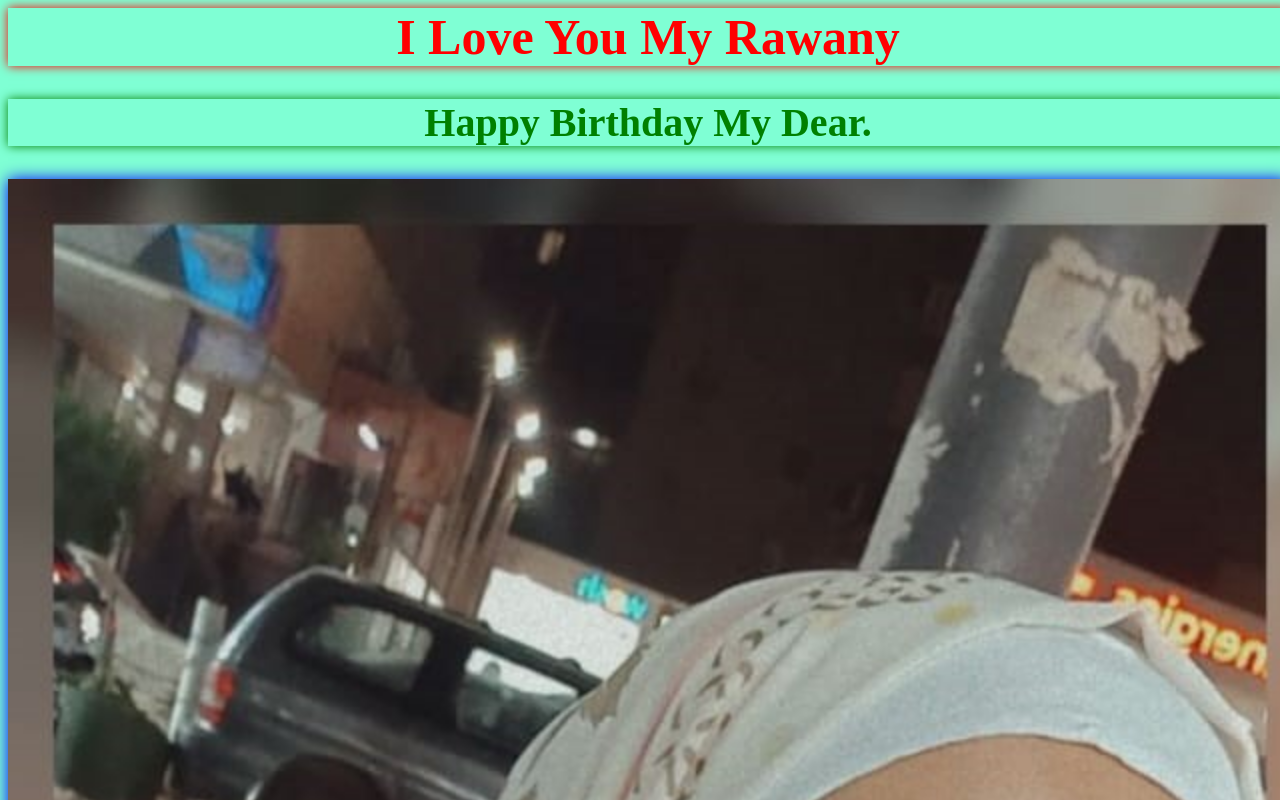
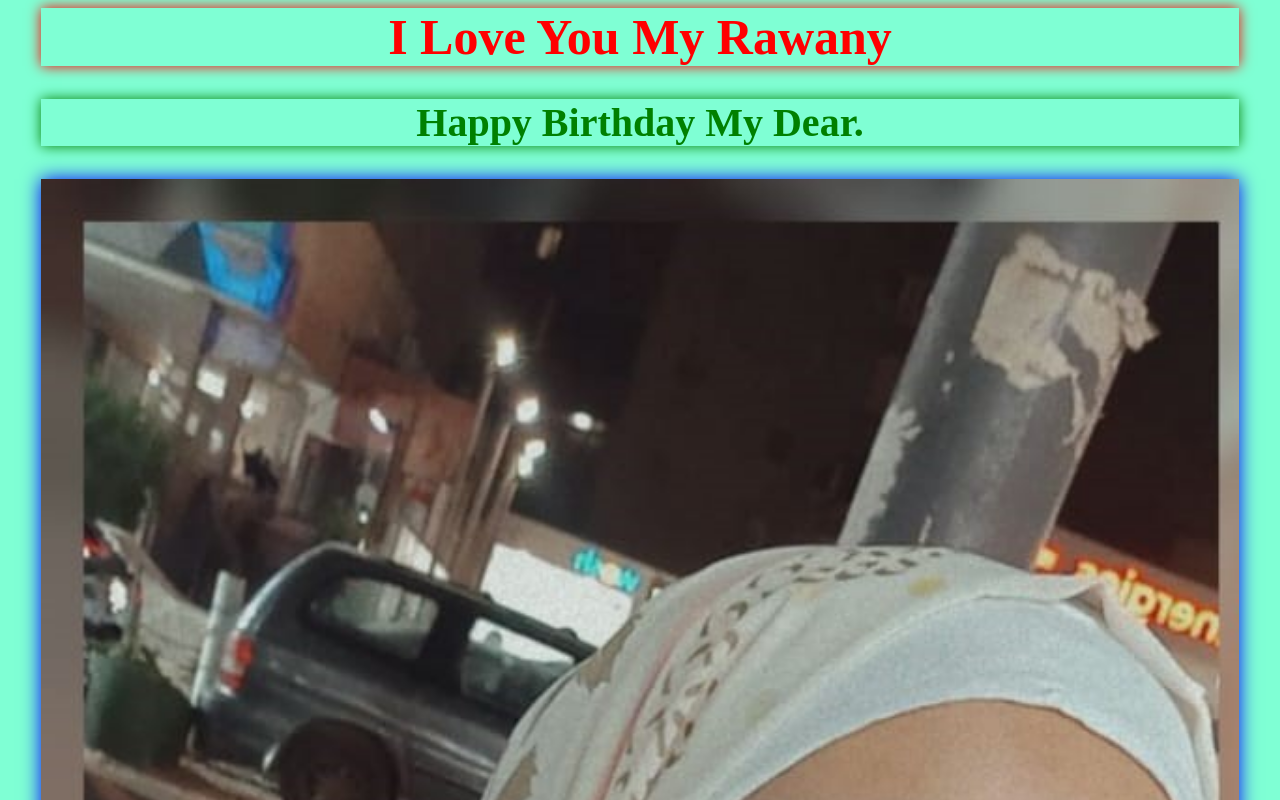
Before and after one commit to BuzzardHPG/Main, a plain HTML site: page index.html in a window 1280 px wide. Shown: the top 800 px of the page. Drawn offline with Linux system fonts and the light colour scheme.

Commit message:
Add files via upload

```diff
--- a/main.css
+++ b/main.css
@@ -1,23 +1,26 @@
 body {
     background-color: aquamarine;
-    width:100%;
+
+    margin-left: 3.2%;
+    margin-Right: 3.2%;
 }
 
 h1 {
     display:flex;
     justify-content: center;
     align-items: center;
-    box-shadow: 0px 0px 10px red;
+    box-shadow: 0px 0px 13px red;
     margin: auto;
     color: red;
     font-size: 50px;
+    text-align: center;
 }
 
 h2 {
     display:flex;
     justify-content: center;
     align-items: center;
-    box-shadow: 0px 0px 10px green;
+    box-shadow: 0px 0px 13px green;
     color: green;
     font-size: 40px;
     text-align: center;
@@ -29,6 +32,7 @@ img {
     align-items: center;
     /* border: 5px solid red; */
     margin: auto;
-    box-shadow: 0px 0px 15px blue;
-    width:100%;
+    box-shadow: 0px 0px 18px blue;
+    width: 100%;
+    text-align: center;
 }
```
